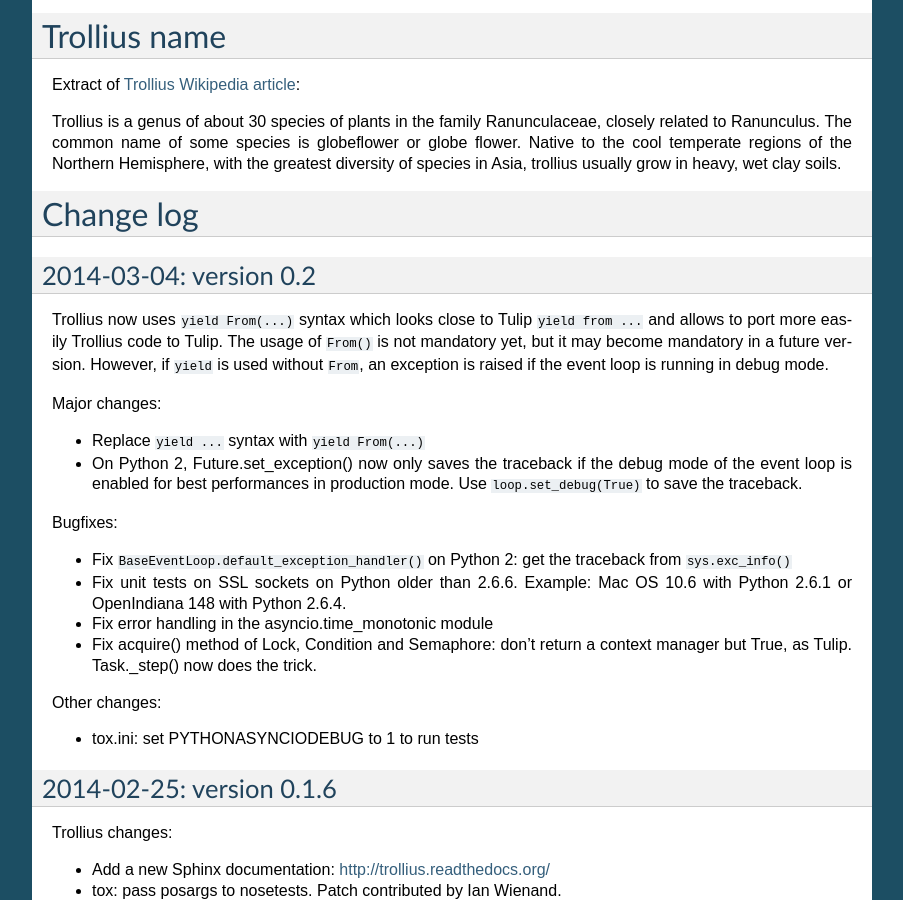
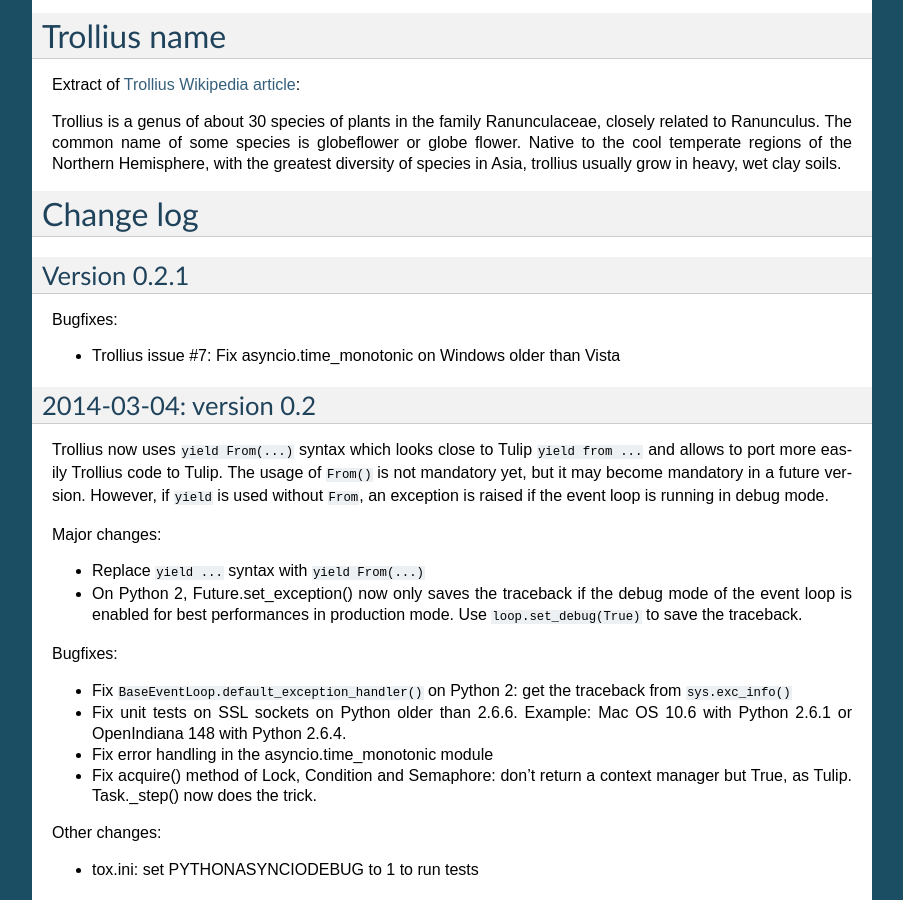
Before and after one commit to openstack-archive/deb-python-trollius, a Sphinx documentation site: the page built from doc/index.rst, in a window 1280 px wide and 900 px high, scrolled down 4847 px. Shown: the whole window, without its empty margins (198-1101 px from the left). Built offline with Sphinx 7.4.7, drawn with Linux system fonts in a browser that asks for light colours.

Commit message:
Trollius issue #7: Fix asyncio.time_monotonic on Windows older than Vista

```diff
--- a/doc/index.rst
+++ b/doc/index.rst
@@ -319,6 +319,13 @@ grow in heavy, wet clay soils.
 Change log
 ==========
 
+Version 0.2.1
+-------------
+
+Bugfixes:
+
+* Trollius issue #7: Fix asyncio.time_monotonic on Windows older than Vista
+
 2014-03-04: version 0.2
 -----------------------
 
```
Also changed, not shown: 1 other file.
